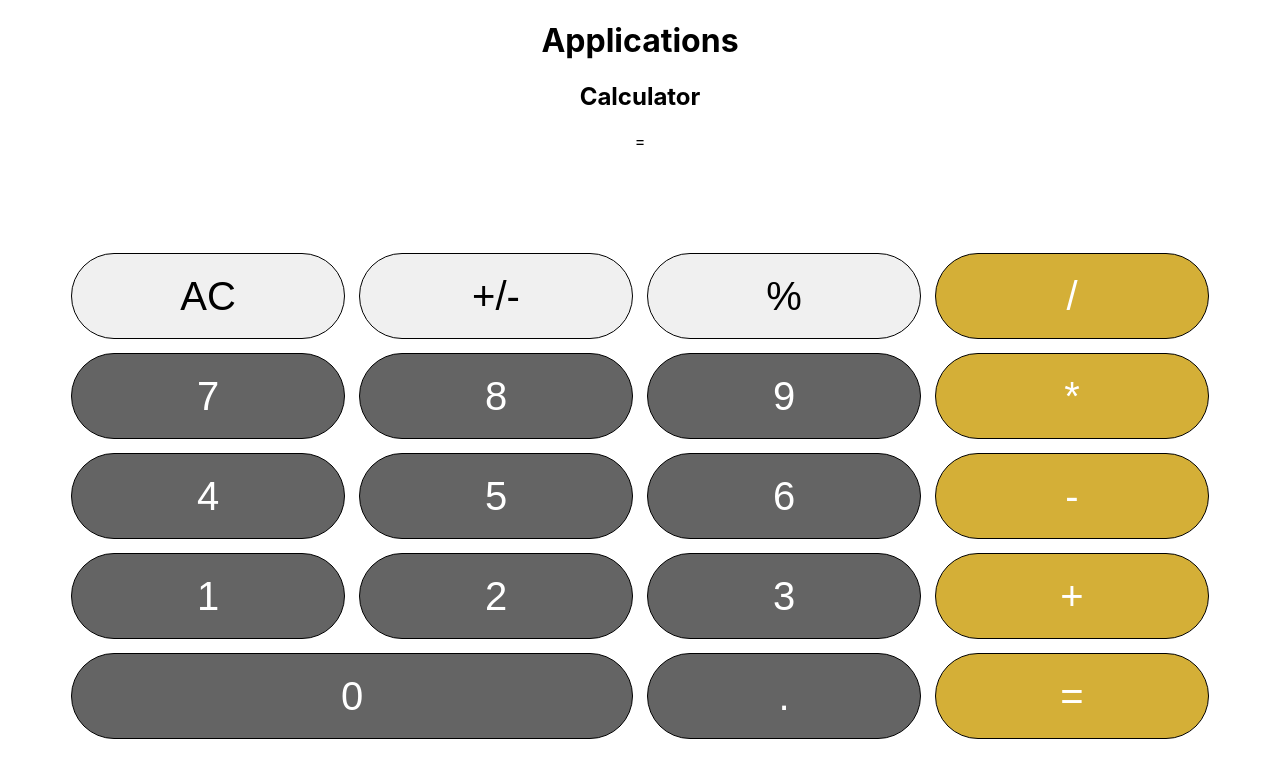
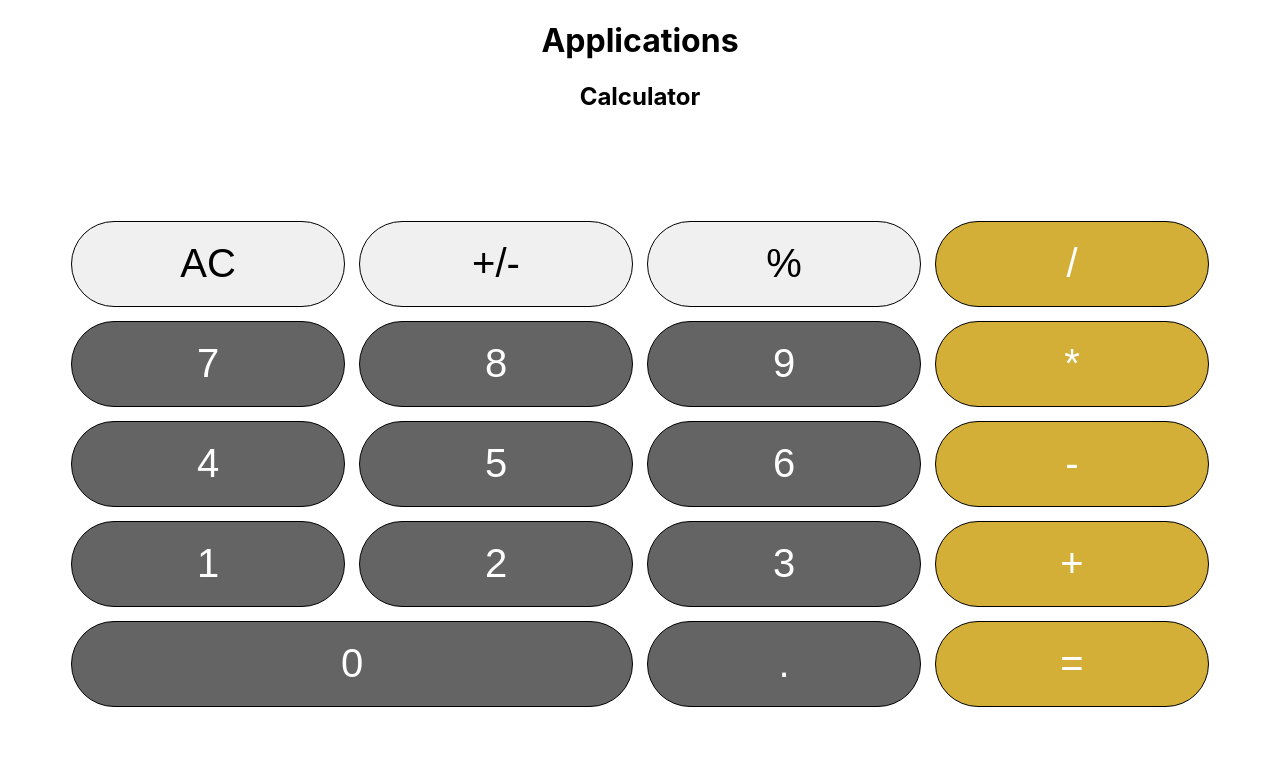
Before and after one commit to Larisa-Yagodina/example-with-pictures, a React (Create React App) app: page / in a window 1280 px wide. Shown: the top 778 px of the page. Built offline with nearby package versions, Linux system fonts and the light colour scheme.

Commit message:
remove auxiliary code

```diff
--- a/src/calculator/Calculator.js
+++ b/src/calculator/Calculator.js
@@ -196,7 +196,7 @@ export default function Calculator() {
     return (
         <div>
             <h2>Calculator</h2>
-             {firstNumber} {' '} {operation} {' '} {secondNumber} = {result}
+             {/*{firstNumber} {' '} {operation} {' '} {secondNumber} = {result}*/}
              <ResultArea firstNumber={firstNumber} secondNumber={secondNumber} result={result} />
              <CalculatorSquare buttonHandler={buttonHandler} allButtons={allButtons}/>
         </div>
```
